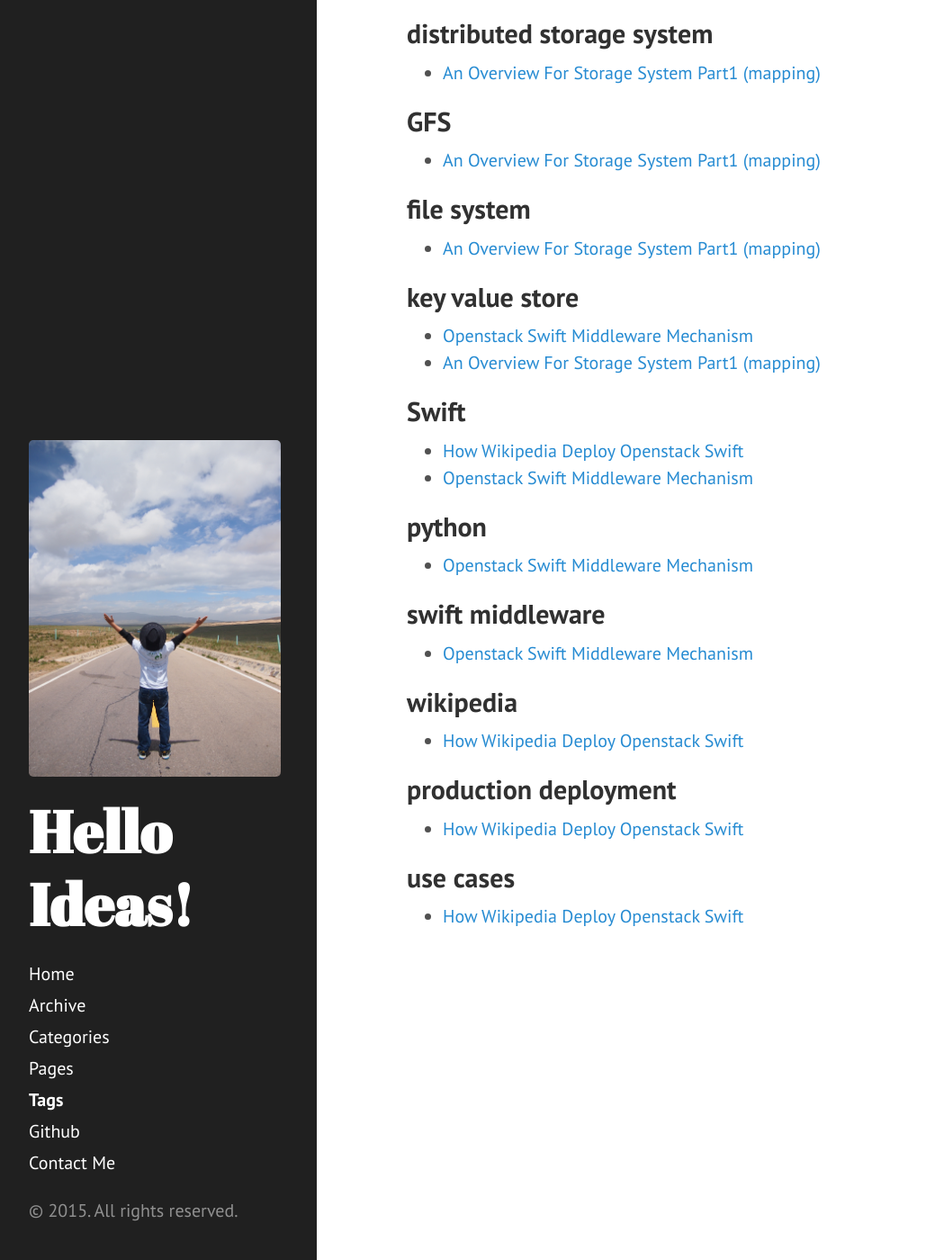
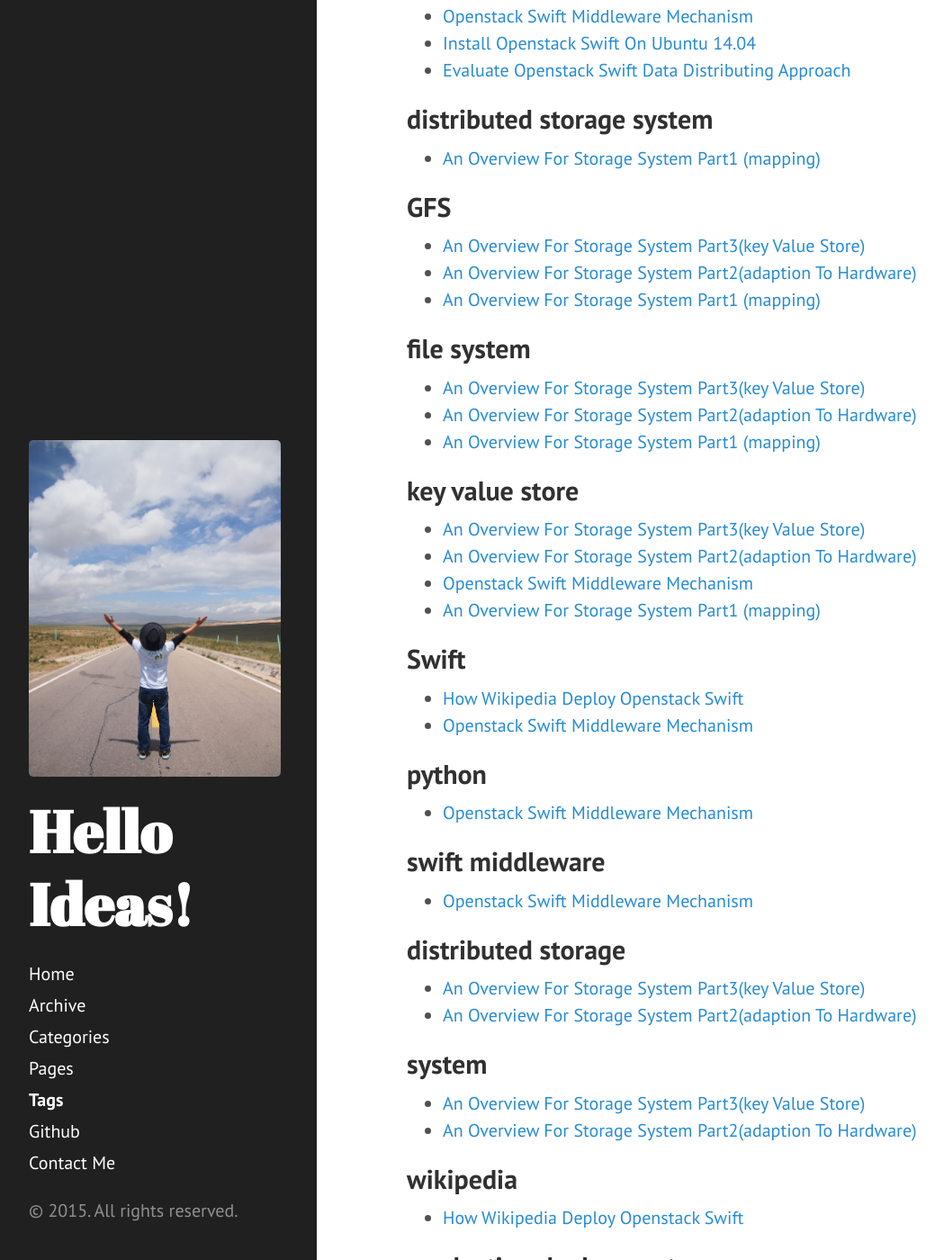
Before and after one commit to lavenresearch/lavenresearch.github.io, a Jekyll site: the page built from tags.html, in a window 1280 px wide and 1400 px high, scrolled down 2562 px. Shown: the whole window at 90% size, without its empty margins (8-1057 px from the left). Built offline with Jekyll 4.4.1, drawn with Linux system fonts in a browser that asks for light colours; comment, search, counter and statistics services are not loaded; some of the changed text lies outside the part shown; grey boxes are pictures that could not be loaded.

Commit message:
add new posts

```diff
--- /dev/null
+++ b/_posts/2015-08-05-An-Overview-For-Storage-System-Part2(Adaption-to-Hardware).md
@@ -0,0 +1,25 @@
+---
+layout: hpost
+category : Storage
+tagline: ""
+tags : [distributed storage,system,GFS,object storage,file system,key value store]
+---
+{% include JB/setup %}
+
+# 存储系统综述 Part 2 ( 适应硬件 )
+
+存储系统的设计一个重要的方面是如何利用硬件的特性实现特定的目标（包括性能，可靠性等）。因此，新的硬件的产生会导致存储系统层面的变革。例如，现在研究针对 SSD 如何做存储系统，以及基于 NVRAM 存储数据的研究。
+
+## 基于内存的 Key Value Store
+
+memcache 的内存管理方案。
+
+slob的划分。
+
+使用slob方案的原因，对于块存储设备，就没有使用 slob 而是直接顺序存储数据。有这个区别的原因是：内存资源较少。因此内存资源面临着需要尽快能够被重用的问题。使用slob以避免数据删除和更新所造成的空洞。硬盘没有这个考虑，因为硬盘容量大，可以等到垃圾回收后再重用资源。
+
+## 基于块设备的 Key Value Store
+
+共识：写的时候要顺序写。
+
+继承了 log-structure file system 的思想和方法。包括读，更新，删除等操作。
--- /dev/null
+++ b/_posts/2015-08-05-An-Overview-For-Storage-System-Part3(Key-Value-Store).md
@@ -0,0 +1,11 @@
+---
+layout: hpost
+category : Storage
+tagline: ""
+tags : [distributed storage,system,GFS,object storage,file system,key value store]
+---
+{% include JB/setup %}
+
+# 存储系统综述 Part 3 ( Key Value Store )
+
+Key Value Store 的发展脉络。
--- a/_posts/gen_blank_post.py
+++ b/_posts/gen_blank_post.py
@@ -3,9 +3,9 @@ import time
 
 # basic information start
 
-name = "How Wikipedia Deploy Openstack Swift"
-category = "Openstack"
-tags = "openstack","Swift","object storage","wikipedia","production deployment","use cases"
+name = "An Overview For Storage System Part3(Key Value Store)"
+category = "Storage"
+tags = "distributed storage", "system", "GFS", "object storage", "file system" , "key value store"
 
 # end
 
```
Also changed, not shown: _posts/2015-07-30-Openstack-Swift-Middleware-Mechanism.md (+4 -2 lines), 1 other file.
